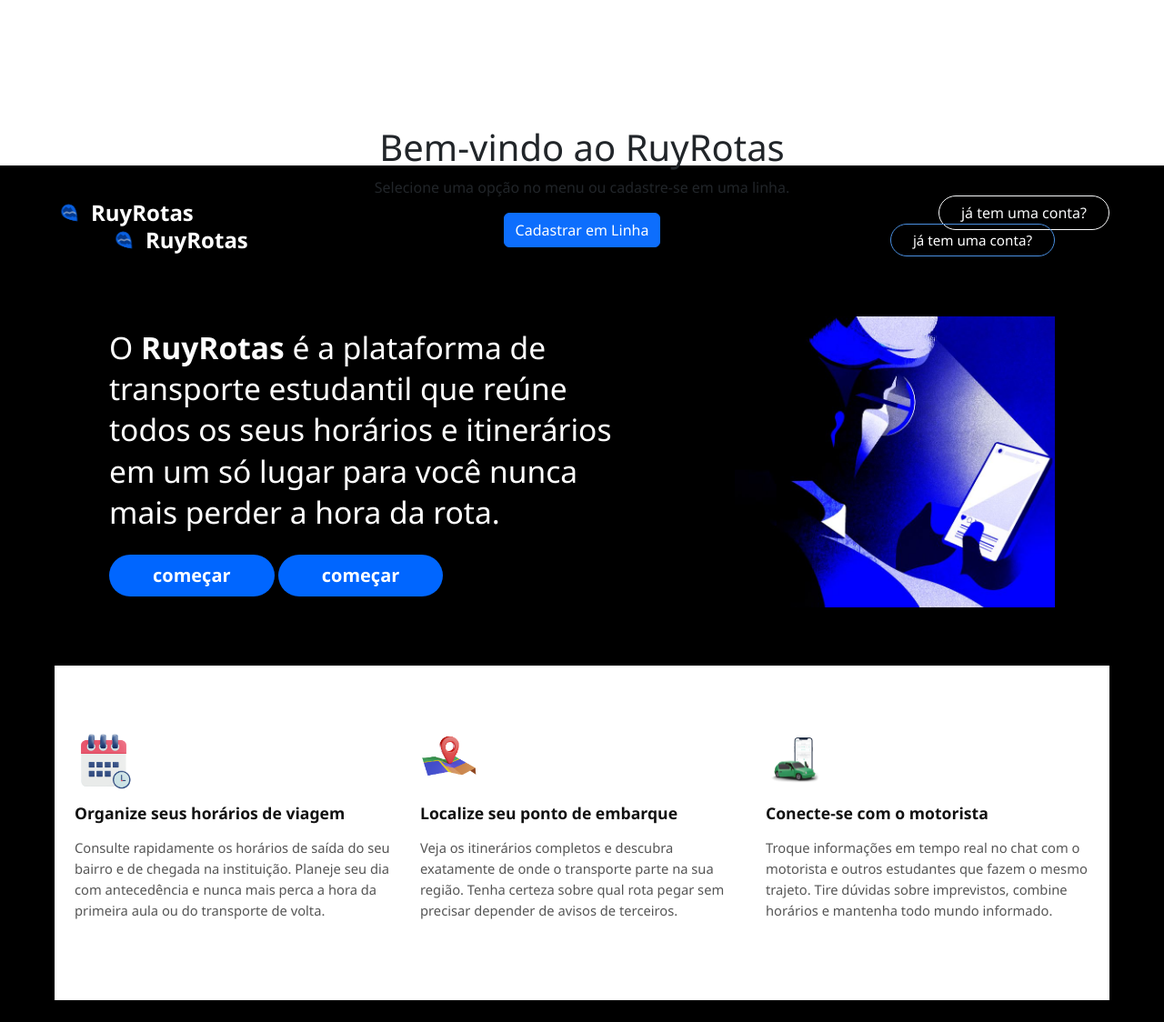
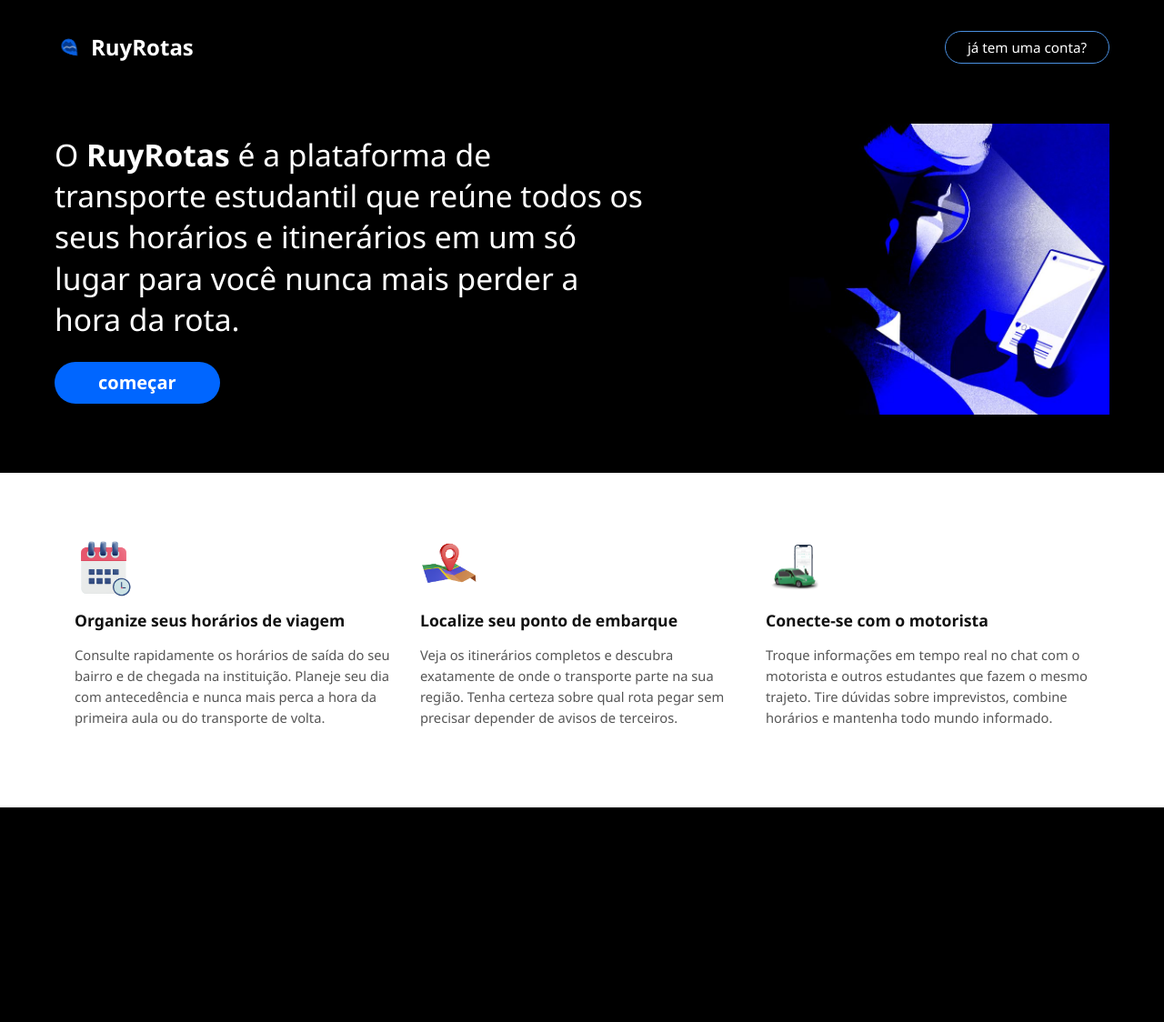
Before and after one commit to laiza-beatriz/RuyRotas, a Django app: page / in a window 1280 px wide. Shown: the whole page at 91% size. After the commit the page ends 888 px from the top, so only its background shows below. Run offline with Django 5.2, Linux system fonts and the light colour scheme.

Commit message:
conserto de conflito

```diff
--- a/ruyrotas/static/style/style.css
+++ b/ruyrotas/static/style/style.css
@@ -232,11 +232,6 @@ form {
     color: #000000;
 }
 
-.max-width-container {
-    max-width: 1200px;
-    margin: 0 auto;
-}
-
 .hero-section {
     background-color: #000000;
     min-height: 480px;
@@ -306,7 +301,6 @@ form {
     width: 64px;
     height: 64px;
     object-fit: contain;
-
 }
 
 .register-wrapper {
--- a/ruyrotas/templates/ruyrotas/index.html
+++ b/ruyrotas/templates/ruyrotas/index.html
@@ -5,12 +5,6 @@
 {% block navbar %}{% endblock %}
 
 {% block content %}
-<div class="container text-center mt-5">
-    <h1>Bem-vindo ao RuyRotas</h1>
-    <p>Selecione uma opção no menu ou cadastre-se em uma linha.</p>
-    <a href="{% url 'cad_linhas' %}" class="btn btn-primary">Cadastrar em Linha</a>
-</div>
-
 <section class="hero-section text-white py-4 px-3 px-md-5">
     <div class="container-fluid max-width-container">
 
@@ -20,25 +14,10 @@
                 <span>RuyRotas</span>
             </div>
             <div>
-        <a href="{% url 'login' %}" class="btn btn-outline-light rounded-pill px-4">já tem uma conta?</a>
-    </div>
-
-</div>
-
-<section class="hero-section text-white py-4 px-3 px-md-5">
-    <div class="container-fluid max-width-container">
-
-<div class="d-flex justify-content-between align-items-center mb-5 pt-2">
-    <div class="navbar-brand d-flex align-items-center gap-2 fw-bold fs-4 text-white">
-        <img src="{% static 'img/logo.png' %}" alt="Logo RuyRotas">
-        <span>RuyRotas</span>
-    </div>
-    <div>
-        <a href="" class="btn btn-outline-light rounded-pill px-4 btn-account">
+                <a href="{% url 'login' %}" class="btn btn-outline-light rounded-pill px-4 btn-account">
                     já tem uma conta?
                 </a>
             </div>
-
         </div>
 
         <div class="row align-items-center my-4 py-3">
@@ -47,12 +26,9 @@
                     O <strong>RuyRotas</strong> é a plataforma de transporte estudantil que reúne todos os seus horários e itinerários em um só lugar para você nunca mais perder a hora da rota.
                 </h1>
 
-                <a href="{% url 'cadastro' %}" class="btn btn-primary rounded-pill btn-start px-5 py-2 fs-5">começar</a>
-
-                <a href="" class="btn btn-primary rounded-pill btn-start px-5 py-2 fs-5">
+                <a href="{% url 'cadastro' %}" class="btn btn-primary rounded-pill btn-start px-5 py-2 fs-5">
                     começar
                 </a>
-
             </div>
             <div class="col-12 col-lg-5 text-center text-lg-end">
                 <img src="{% static 'img/foto-inicial.png' %}" alt="Ilustração RuyRotas" class="img-fluid hero-image">
@@ -105,5 +81,4 @@
         </div>
     </div>
 </section>
-
 {% endblock %}
```
Lines whose indentation alone changed are shown as unchanged.
